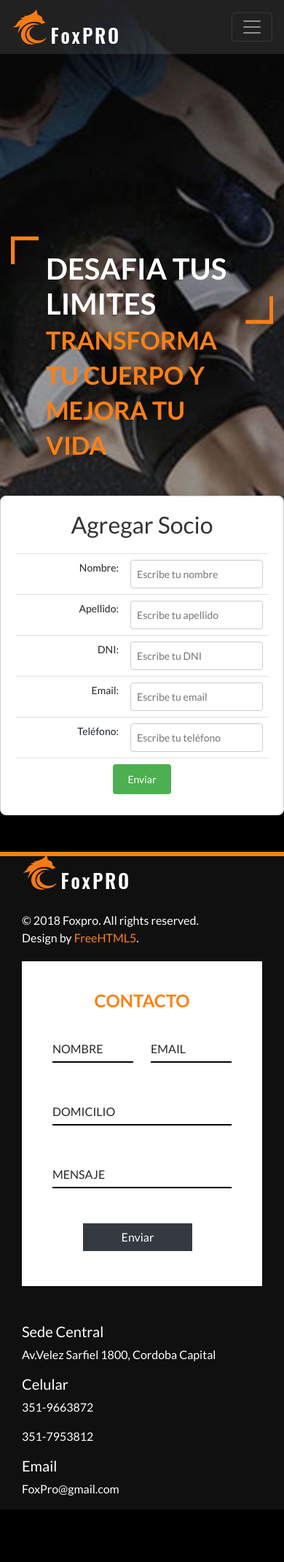
After one commit to gabrielagonzalezliliana/proyecto_django, a Django app: page /app/socios-formulario/ in a window 390 px wide. The commit adds this page. Shown: the top 2140 px of the page at 73% size. Run offline with Django 4.2, Linux system fonts and the light colour scheme; some libraries are stand-ins or nearby versions.

Commit message:
creacion de formulario para ingresar y buscar socios

```diff
--- /dev/null
+++ b/proyecto_django/App/forms.py
@@ -0,0 +1,15 @@
+from django import forms
+from .models import socios
+
+class SociosForm (forms.Form):
+    nombre = forms.CharField()
+    apellido = forms.CharField()
+    dni = forms.CharField()
+    email = forms.EmailField()
+    telefono = forms.CharField()
+
+
+
+class BuscaSocioForm(forms.Form):
+    nombre = forms.CharField(required=False, label="Nombre", max_length=100)
+    apellido = forms.CharField(required=False, label="Apellido", max_length=100)
--- a/proyecto_django/App/static/App/css/style.css
+++ b/proyecto_django/App/static/App/css/style.css
@@ -393,4 +393,82 @@ footer::before {
   .footer2 .form-box {
     margin-top: 0 !important;
   }
+
+
+  /* Estilo del contenedor principal del formulario */
+.form-container {
+  max-width: 500px;
+  margin: 50px auto;
+  padding: 20px;
+  border: 1px solid #ccc;
+  border-radius: 10px;
+  background-color: #f9f9f9;
+  box-shadow: 0 4px 8px rgba(0, 0, 0, 0.1);
+  font-family: 'Lato', sans-serif;
 }
+
+/* Título del formulario */
+.form-container h2 {
+  text-align: center;
+  color: #333;
+  margin-bottom: 20px;
+}
+
+/* Estilo para los campos */
+.form-group {
+  margin-bottom: 15px;
+}
+
+.form-group label {
+  display: block;
+  font-weight: bold;
+  margin-bottom: 5px;
+  color: #555;
+}
+
+.form-group input {
+  width: 100%;
+  padding: 10px;
+  font-size: 14px;
+  border: 1px solid #ccc;
+  border-radius: 5px;
+  box-sizing: border-box;
+}
+
+.form-group input:focus {
+  border-color: #007bff;
+  outline: none;
+  box-shadow: 0 0 5px rgba(0, 123, 255, 0.5);
+}
+
+/* Botón enviar */
+.btn-submit {
+  width: 100%;
+  padding: 10px;
+  font-size: 16px;
+  background-color: #007bff;
+  color: white;
+  border: none;
+  border-radius: 5px;
+  cursor: pointer;
+  transition: background-color 0.3s ease;
+}
+
+.btn-submit:hover {
+  background-color: #0056b3;
+}
+
+
+
+
+
+
+
+
+
+
+
+
+
+
+}
--- a/proyecto_django/App/templates/App/base.html
+++ b/proyecto_django/App/templates/App/base.html
@@ -34,7 +34,7 @@
       <div class="collapse navbar-collapse" id="collapsibleNavbar">
         <ul class="navbar-nav ml-auto">
           <li class="nav-item"> <a class="nav-link" href="{% url 'inicio' %}">Inicio</a> </li>
-          <li class="nav-item"> <a class="nav-link" href="{% url 'socios' %}">Socios</a> </li>
+          <li class="nav-item"> <a class="nav-link" href=" {% url 'socios' %}">Socios</a> </li>
           <li class="nav-item"> <a class="nav-link" href="{% url 'actividades' %}">Actividades</a> </li>
           <li class="nav-item"> <a class="nav-link" href="{% url 'sucursales' %}">Sucursales</a> </li>
         </ul>
--- /dev/null
+++ b/proyecto_django/App/templates/App/socios_formulario.html
@@ -0,0 +1,42 @@
+{% extends "App/base.html" %}
+
+{% load static %}
+
+{% block title %} Formulario - Agregar Socio {%endblock title %}
+
+
+{% block main %}
+<div class="form-container" style="max-width: 600px; margin: 50px auto; background-color: #fff; padding: 20px; border-radius: 8px; box-shadow: 0 2px 10px rgba(0,0,0,0.1);">
+  <h2>Agregar Socio</h2>
+  <form action="" method="POST">
+    {% csrf_token %}
+    <table class="table" style="width: 100%; font-size: 14px; margin: 0;">
+      <tr>
+        <td style="padding: 8px; text-align: right; width: 150px;"><label for="nombre">Nombre:</label></td>
+        <td style="padding: 8px;"><input type="text" id="nombre" name="nombre" placeholder="Escribe tu nombre" required style="width: 100%; padding: 8px; border-radius: 4px; border: 1px solid #ccc;"></td>
+      </tr>
+      <tr>
+        <td style="padding: 8px; text-align: right;"><label for="apellido">Apellido:</label></td>
+        <td style="padding: 8px;"><input type="text" id="apellido" name="apellido" placeholder="Escribe tu apellido" required style="width: 100%; padding: 8px; border-radius: 4px; border: 1px solid #ccc;"></td>
+      </tr>
+      <tr>
+        <td style="padding: 8px; text-align: right;"><label for="dni">DNI:</label></td>
+        <td style="padding: 8px;"><input type="text" id="dni" name="dni" placeholder="Escribe tu DNI" required style="width: 100%; padding: 8px; border-radius: 4px; border: 1px solid #ccc;"></td>
+      </tr>
+      <tr>
+        <td style="padding: 8px; text-align: right;"><label for="email">Email:</label></td>
+        <td style="padding: 8px;"><input type="text" id="email" name="email" placeholder="Escribe tu email" required style="width: 100%; padding: 8px; border-radius: 4px; border: 1px solid #ccc;"></td>
+      </tr>
+      <tr>
+        <td style="padding: 8px; text-align: right;"><label for="telefono">Teléfono:</label></td>
+        <td style="padding: 8px;"><input type="text" id="telefono" name="telefono" placeholder="Escribe tu teléfono" required style="width: 100%; padding: 8px; border-radius: 4px; border: 1px solid #ccc;"></td>
+      </tr>
+      <tr>
+        <td colspan="2" style="padding: 8px; text-align: center;">
+          <input type="submit" value="Enviar" style="padding: 10px 20px; background-color: #4CAF50; color: white; border: none; border-radius: 4px; cursor: pointer;">
+        </td>
+      </tr>
+    </table>
+  </form>
+</div>
+{% endblock main %}
--- a/proyecto_django/App/urls.py
+++ b/proyecto_django/App/urls.py
@@ -4,7 +4,14 @@ from App import views
 
 urlpatterns = [
     path("", views.inicio, name = "inicio"),
-    path("socios/", views.socios, name = "socios"),
+    path("socios/", views.ver_socios, name = "socios"),
     path("actividades/", views.actividades, name = "actividades"),
     path("sucursales/", views.sucursales, name = "sucursales")
 ]
+
+forms_api = [
+    path('socios-formulario/', views.socios_formulario, name='socios_formulario'),
+    path('buscar-socio/', views.buscar_socio, name="buscar_socio")
+]
+
+urlpatterns += forms_api
--- a/proyecto_django/App/views.py
+++ b/proyecto_django/App/views.py
@@ -6,7 +6,7 @@ from django.http import HttpResponse
 def inicio(request):
     return render(request, "App/inicio.html")
 
-def socios(request):
+def ver_socios(request):
     return render(request,"App/socios.html")
 
 def actividades(request):
@@ -14,3 +14,47 @@ def actividades(request):
 
 def sucursales(request):
     return render(request,"App/sucursales.html")
+
+from App.models import socios
+from App.forms import SociosForm
+from App.forms import BuscaSocioForm
+
+def socios_formulario(request):
+    if request.method == 'POST':
+        form = SociosForm(request.POST)
+
+        if form.is_valid():
+            informacion = form.cleaned_data
+
+            nuevo_socio = socios(nombre=informacion["nombre"], apellido=informacion["apellido"], dni=informacion["dni"], email=informacion["email"], telefono=informacion["telefono"])
+            nuevo_socio.save()
+
+            return render(request, "App/inicio.html")
+    else:
+        form= SociosForm()
+
+    return render(request, 'App/socios_formulario.html', {'form': form})
+
+
+
+def buscar_socio(request):
+    if request.method == "POST":
+        mi_formulario = BuscaSocioForm(request.POST)  # Aquí recibimos los datos del formulario
+
+        if mi_formulario.is_valid():
+            informacion = mi_formulario.cleaned_data
+
+            # Buscar socios según los datos ingresados en el formulario
+            socios_filtrados = socios.objects.all()
+
+            if informacion.get("nombre"):
+                socios_filtrados = socios_filtrados.filter(nombre__icontains=informacion["nombre"])
+
+            if informacion.get("apellido"):
+                socios_filtrados = socios_filtrados.filter(apellido__icontains=informacion["apellido"])
+
+            return render(request, "App/mostrar_socios.html", {"socios": socios_filtrados})
+    else:
+        mi_formulario = BuscaSocioForm()
+
+    return render(request, "App/buscar_socio.html", {"mi_formulario": mi_formulario})
```
Also changed, not shown: proyecto_django/App/templates/App/buscar_socio.html (added, +22 -0 lines), proyecto_django/App/templates/App/mostrar_socios.html (added, +16 -0 lines), proyecto_django/db.sqlite3.
